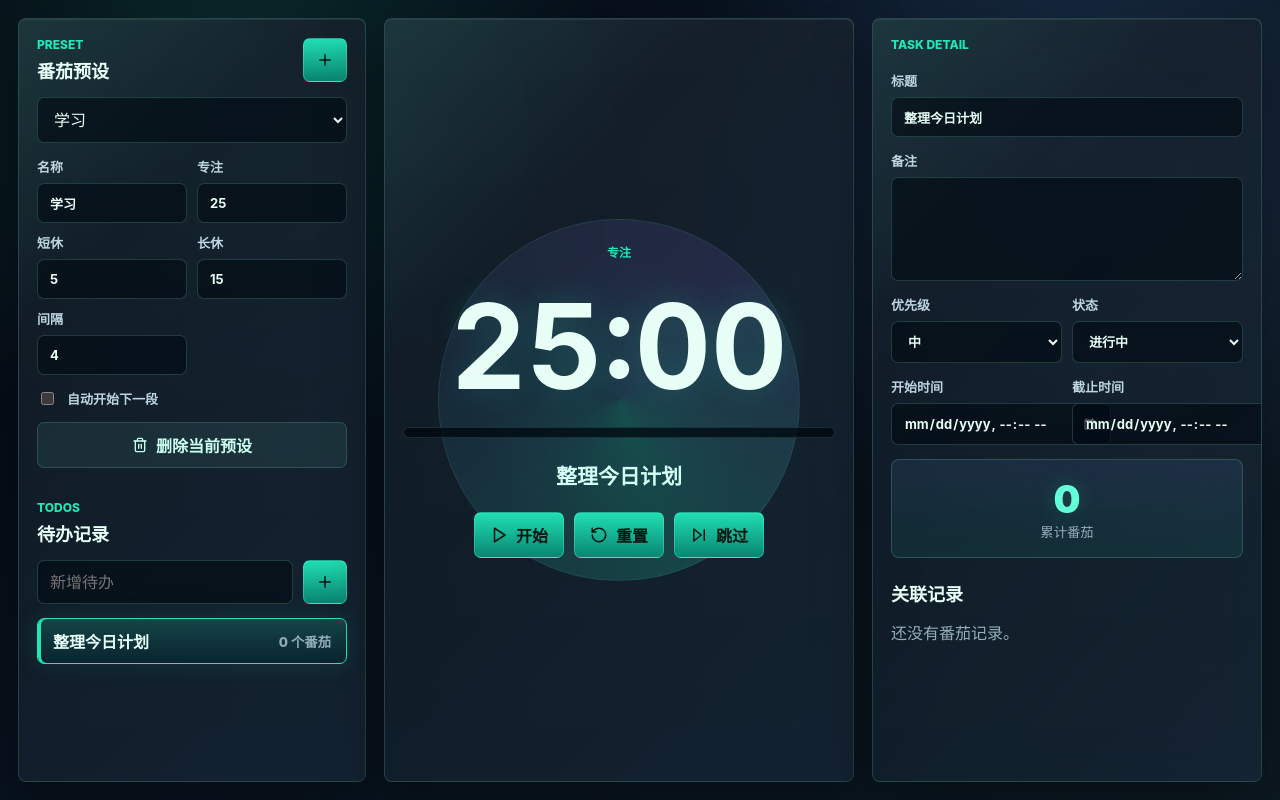
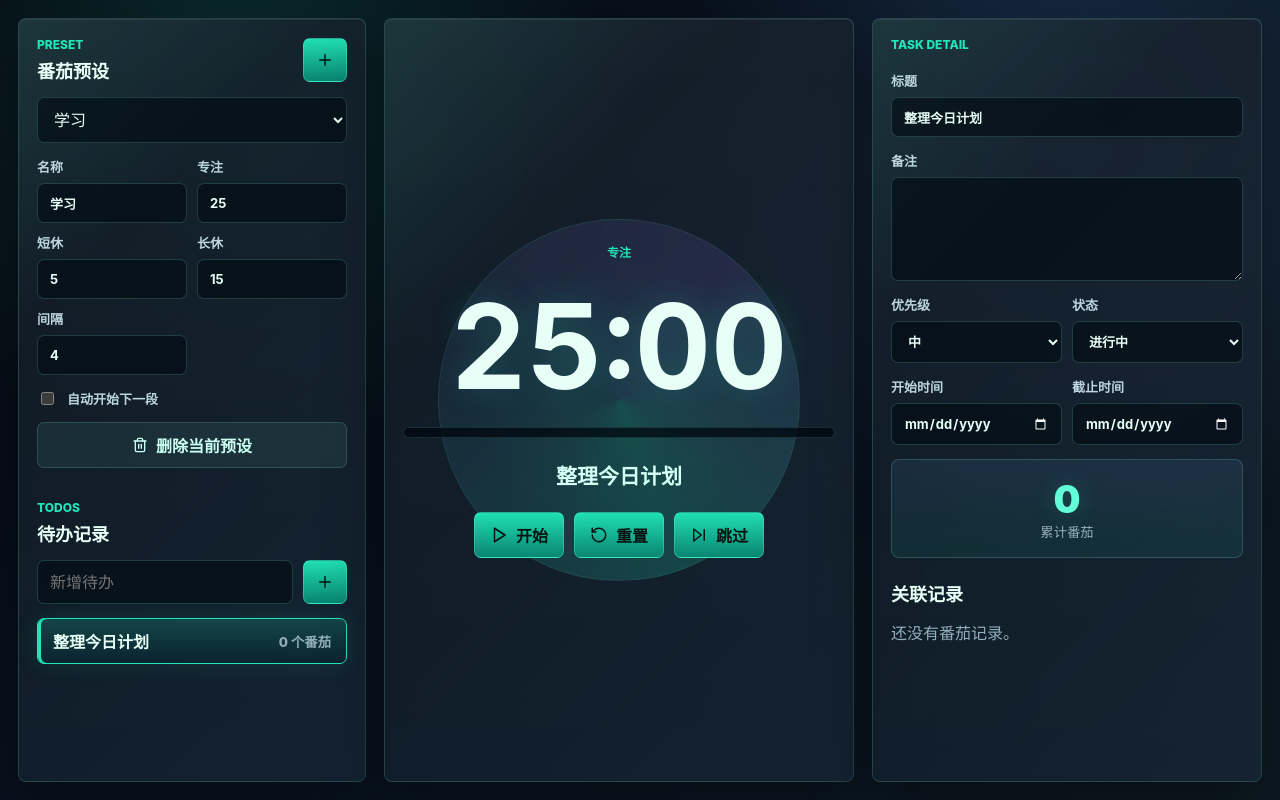
Before and after one commit to Dream-will-come-true-oneday/Tomato_todo_list, a React (Vite) app: page / in a window 1280 px wide. Built offline with nearby package versions, Linux system fonts and the light colour scheme.

Commit message:
fix: improve todo creation and record display

```diff
--- a/src/App.tsx
+++ b/src/App.tsx
@@ -3,12 +3,12 @@ import Sidebar from './components/Sidebar';
 import TaskDetail from './components/TaskDetail';
 import TimerPanel from './components/TimerPanel';
 import { appReducer } from './domain/appReducer';
+import { createDefaultTodo } from './domain/defaultData';
 import { loadAppData, saveAppData } from './domain/storage';
 import type { Todo } from './domain/types';
 
-const initialLoad = loadAppData();
-
 export default function App() {
+  const [initialLoad] = useState(loadAppData);
   const [data, dispatch] = useReducer(appReducer, initialLoad.data);
   const [selectedTodoId, setSelectedTodoId] = useState<string | null>(initialLoad.data.todos[0]?.id ?? null);
   const [recovered, setRecovered] = useState(initialLoad.recovered);
@@ -27,6 +27,12 @@ export default function App() {
     dispatch({ type: 'updateTodo', todo: { ...todo, updatedAt: new Date().toISOString() } });
   }
 
+  function handleAddTodo(title: string) {
+    const todo = createDefaultTodo(title);
+    dispatch({ type: 'addTodo', todo });
+    setSelectedTodoId(todo.id);
+  }
+
   return (
     <main className="app-shell">
       {recovered && (
@@ -42,7 +48,7 @@ export default function App() {
         data={data}
         selectedTodoId={selectedTodoId}
         onSelectTodo={setSelectedTodoId}
-        onAddTodo={(title) => dispatch({ type: 'addTodo', title })}
+        onAddTodo={handleAddTodo}
         onSetActivePreset={(presetId) => dispatch({ type: 'setActivePreset', presetId })}
         onUpsertPreset={(preset) => dispatch({ type: 'upsertPreset', preset })}
         onDeletePreset={(presetId) => dispatch({ type: 'deletePreset', presetId })}
--- a/src/components/TaskDetail.tsx
+++ b/src/components/TaskDetail.tsx
@@ -7,28 +7,26 @@ type Props = {
   onSave: (todo: Todo) => void;
 };
 
-function toInputDateTime(value: string | null) {
+function toInputDate(value: string | null) {
   if (!value) return '';
-  const date = new Date(value);
-  const offsetMs = date.getTimezoneOffset() * 60 * 1000;
-  return new Date(date.getTime() - offsetMs).toISOString().slice(0, 16);
+  return value.slice(0, 10);
 }
 
-function fromInputDateTime(value: string) {
-  return value ? new Date(value).toISOString() : null;
+function fromInputDate(value: string) {
+  return value || null;
 }
 
 export default function TaskDetail({ todo, records, onSave }: Props) {
   if (!todo) {
     return (
       <aside className="panel detail-panel">
-        <p className="empty-state">选择一个待办来编辑时间、备注和状态。</p>
-        <RecordList records={records} />
+        <p className="empty-state">选择一个待办来编辑日期、备注和状态。</p>
+        <RecordList records={records.filter((record) => record.completionType === 'completed')} />
       </aside>
     );
   }
 
-  const todoRecords = records.filter((record) => record.todoId === todo.id);
+  const todoRecords = records.filter((record) => record.todoId === todo.id && record.completionType === 'completed');
 
   return (
     <aside className="panel detail-panel">
@@ -73,17 +71,17 @@ export default function TaskDetail({ todo, records, onSave }: Props) {
         <label>
           开始时间
           <input
-            type="datetime-local"
-            value={toInputDateTime(todo.startAt)}
-            onChange={(event) => onSave({ ...todo, startAt: fromInputDateTime(event.target.value) })}
+            type="date"
+            value={toInputDate(todo.startAt)}
+            onChange={(event) => onSave({ ...todo, startAt: fromInputDate(event.target.value) })}
           />
         </label>
         <label>
           截止时间
           <input
-            type="datetime-local"
-            value={toInputDateTime(todo.dueAt)}
-            onChange={(event) => onSave({ ...todo, dueAt: fromInputDateTime(event.target.value) })}
+            type="date"
+            value={toInputDate(todo.dueAt)}
+            onChange={(event) => onSave({ ...todo, dueAt: fromInputDate(event.target.value) })}
           />
         </label>
       </div>
--- a/src/domain/appReducer.ts
+++ b/src/domain/appReducer.ts
@@ -1,4 +1,3 @@
-import { createDefaultTodo } from './defaultData';
 import { createPomodoroRecord } from './pomodoro';
 import type { AppData, PomodoroCompletionType, TimerPreset, Todo } from './types';
 
@@ -11,7 +10,7 @@ export type AppAction =
       actualElapsedSeconds: number;
       completionType: PomodoroCompletionType;
     }
-  | { type: 'addTodo'; title: string }
+  | { type: 'addTodo'; todo: Todo }
   | { type: 'updateTodo'; todo: Todo }
   | { type: 'setActivePreset'; presetId: string }
   | { type: 'upsertPreset'; preset: TimerPreset }
@@ -36,7 +35,7 @@ export function appReducer(data: AppData, action: AppAction): AppData {
       };
     }
     case 'addTodo': {
-      return { ...data, todos: [createDefaultTodo(action.title), ...data.todos] };
+      return { ...data, todos: [action.todo, ...data.todos] };
     }
     case 'updateTodo': {
       return {
```
Also changed, not shown: 2 other files (tests, documents, lock files or other folders).
